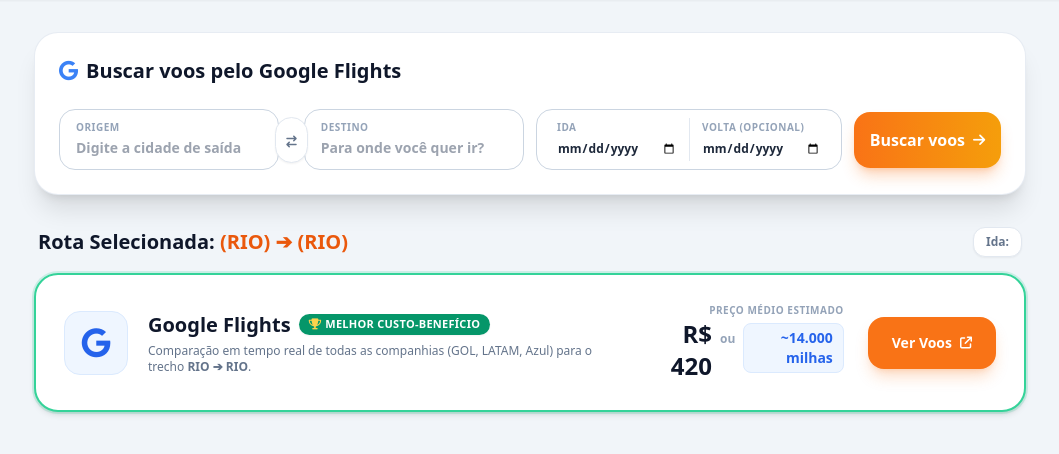
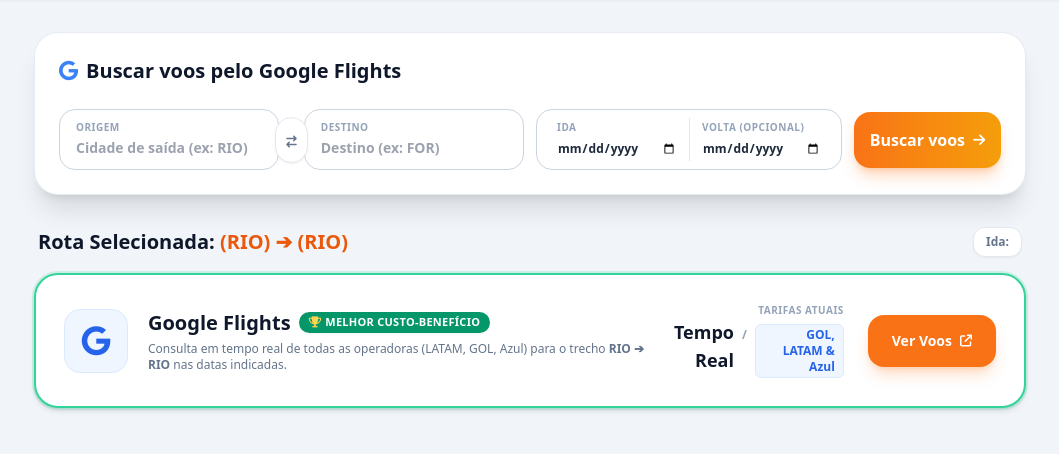
Before and after one commit to rodrigojungermourao-debug/Promo-es-companhias, a FastAPI app: page /passagens/buscar in a window 1280 px wide. Shown: the part 65-519 px from the top of the page, without its empty margins (110-1169 px from the left). Run offline with FastAPI, Linux system fonts and the light colour scheme; some libraries are stand-ins or nearby versions.

Commit message:
Remove precos estaticos e ajusta rotulo para cotacao em tempo real

```diff
--- a/main.py
+++ b/main.py
@@ -37,16 +37,9 @@ def obter_codigo_iata(texto):
     apenas_letras = "".join([c for c in t if c.isalpha()])
     return apenas_letras[:3].upper() if len(apenas_letras) >= 3 else "RIO"
 
-def estimar_preco_medio(origem_iata, destino_iata):
-    rotas_nordeste = ["FOR", "REC", "SSA", "NAT", "MCZ"]
-    rotas_internacionais = ["BUE", "SCL", "MVD", "MIA", "MCO", "LIS"]
-
-    if destino_iata in rotas_nordeste or origem_iata in rotas_nordeste:
-        return "R$ 680", "~22.000 milhas"
-    elif destino_iata in rotas_internacionais:
-        return "R$ 1.850", "~65.000 milhas"
-    else:
-        return "R$ 420", "~14.000 milhas"
+def limpar_nome_cidade(texto):
+    # Remove repetições como "(RIO)" se o usuário já digitou isso
+    return texto.replace("(RIO)", "").replace("(FOR)", "").replace("(SAO)", "").strip()
 
 @app.get("/")
 def index(request: Request, programa: str = None):
@@ -84,13 +77,11 @@ def tela_passagens(request: Request):
 
 @app.get("/passagens/buscar")
 def buscar_voos(request: Request, origem: str = "", destino: str = "", data_ida: str = "", data_volta: str = ""):
-    origem_clean = origem.strip()
-    destino_clean = destino.strip()
+    origem_clean = limpar_nome_cidade(origem)
+    destino_clean = limpar_nome_cidade(destino)
 
     orig_iata = obter_codigo_iata(origem_clean)
     dest_iata = obter_codigo_iata(destino_clean)
-
-    preco_medio_reais, preco_medio_milhas = estimar_preco_medio(orig_iata, dest_iata)
 
     if data_volta:
         query_gf = f"Flights to {dest_iata} from {orig_iata} on {data_ida} through {data_volta}"
@@ -110,8 +101,6 @@ def buscar_voos(request: Request, origem: str = "", destino: str = "", data_ida:
             "dest_iata": dest_iata,
             "data_ida": data_ida,
             "data_volta": data_volta,
-            "preco_medio_reais": preco_medio_reais,
-            "preco_medio_milhas": preco_medio_milhas,
             "link_gf": link_google_flights
         }
     )
--- a/templates/passagens.html
+++ b/templates/passagens.html
@@ -3,7 +3,7 @@
 <head>
     <meta charset="UTF-8">
     <meta name="viewport" content="width=device-width, initial-scale=1.0">
-    <title>Comparador de Voos - Google Flights</title>
+    <title>Comparador de Voos - RadarMilhas</title>
     <script src="https://cdn.tailwindcss.com"></script>
     <link rel="stylesheet" href="https://cdnjs.cloudflare.com/ajax/libs/font-awesome/6.5.1/css/all.min.css">
 </head>
@@ -40,7 +40,7 @@
                 <div class="lg:col-span-6 relative flex flex-col sm:flex-row items-center gap-2">
                     <div class="w-full border border-slate-300 rounded-2xl px-4 py-2.5 focus-within:border-orange-500 focus-within:ring-2 focus-within:ring-orange-200 bg-white transition">
                         <label class="block text-[10px] font-bold text-slate-400 uppercase tracking-wider">Origem</label>
-                        <input type="text" name="origem" value="{{ origem }}" placeholder="Digite a cidade de saída" required
+                        <input type="text" name="origem" value="{{ origem }}" placeholder="Cidade de saída (ex: RIO)" required
                                class="w-full bg-transparent text-sm font-semibold text-slate-800 outline-none">
                     </div>
 
@@ -50,7 +50,7 @@
 
                     <div class="w-full border border-slate-300 rounded-2xl px-4 py-2.5 focus-within:border-orange-500 focus-within:ring-2 focus-within:ring-orange-200 bg-white transition">
                         <label class="block text-[10px] font-bold text-slate-400 uppercase tracking-wider">Destino</label>
-                        <input type="text" name="destino" value="{{ destino }}" placeholder="Para onde você quer ir?" required
+                        <input type="text" name="destino" value="{{ destino }}" placeholder="Destino (ex: FOR)" required
                                class="w-full bg-transparent text-sm font-semibold text-slate-800 outline-none">
                     </div>
                 </div>
@@ -80,7 +80,7 @@
             </form>
         </div>
 
-        <!-- Card de Resultado com Preço Médio Destacado -->
+        <!-- Card de Resultado -->
         {% if buscou %}
         <div class="space-y-4">
             <div class="flex items-center justify-between px-1">
@@ -107,18 +107,18 @@
                             </span>
                         </div>
                         <p class="text-xs text-slate-500 mt-1">
-                            Comparação em tempo real de todas as companhias (GOL, LATAM, Azul) para o trecho <b>{{ orig_iata }} ➔ {{ dest_iata }}</b>.
+                            Consulta em tempo real de todas as operadoras (LATAM, GOL, Azul) para o trecho <b>{{ orig_iata }} ➔ {{ dest_iata }}</b> nas datas indicadas.
                         </p>
                     </div>
                 </div>
 
                 <div class="flex items-center justify-between md:justify-end gap-6 border-t md:border-t-0 pt-4 md:pt-0">
                     <div class="text-right">
-                        <span class="block text-[10px] text-slate-400 font-bold uppercase tracking-wider">Preço Médio Estimado</span>
+                        <span class="block text-[10px] text-slate-400 font-bold uppercase tracking-wider">Tarifas Atuais</span>
                         <div class="flex items-baseline justify-end gap-2">
-                            <span class="text-2xl font-black text-slate-900">{{ preco_medio_reais }}</span>
-                            <span class="text-xs font-bold text-slate-400">ou</span>
-                            <span class="text-sm font-extrabold text-blue-600 bg-blue-50 px-2.5 py-1 rounded-lg border border-blue-100">{{ preco_medio_milhas }}</span>
+                            <span class="text-lg font-black text-slate-900">Tempo Real</span>
+                            <span class="text-xs font-bold text-slate-400">/</span>
+                            <span class="text-xs font-extrabold text-blue-600 bg-blue-50 px-2 py-0.5 rounded-md border border-blue-100">GOL, LATAM & Azul</span>
                         </div>
                     </div>
 
@@ -137,7 +137,7 @@
                 <i class="fa-solid fa-plane"></i>
             </div>
             <h3 class="text-lg font-black text-slate-800">Preencha os dados acima</h3>
-            <p class="text-slate-500 text-sm mt-1 max-w-md">O sistema mostrará a faixa média estimada e abrirá a comparação em tempo real no Google Flights.</p>
+            <p class="text-slate-500 text-sm mt-1 max-w-md">O sistema abrirá a pesquisa de todas as operadoras no Google Flights com rota e datas prontas.</p>
         </div>
         {% endif %}
     </main>
```
